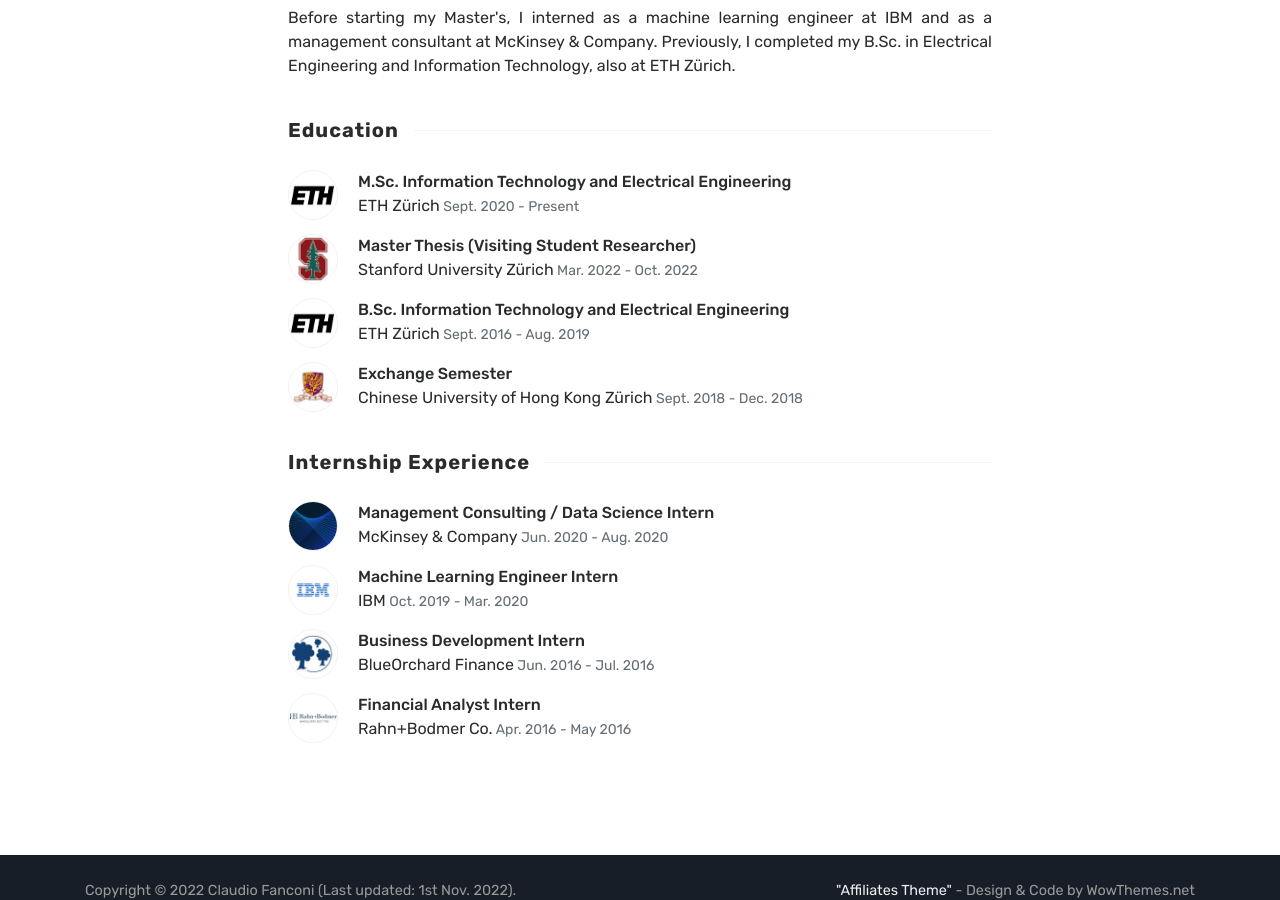
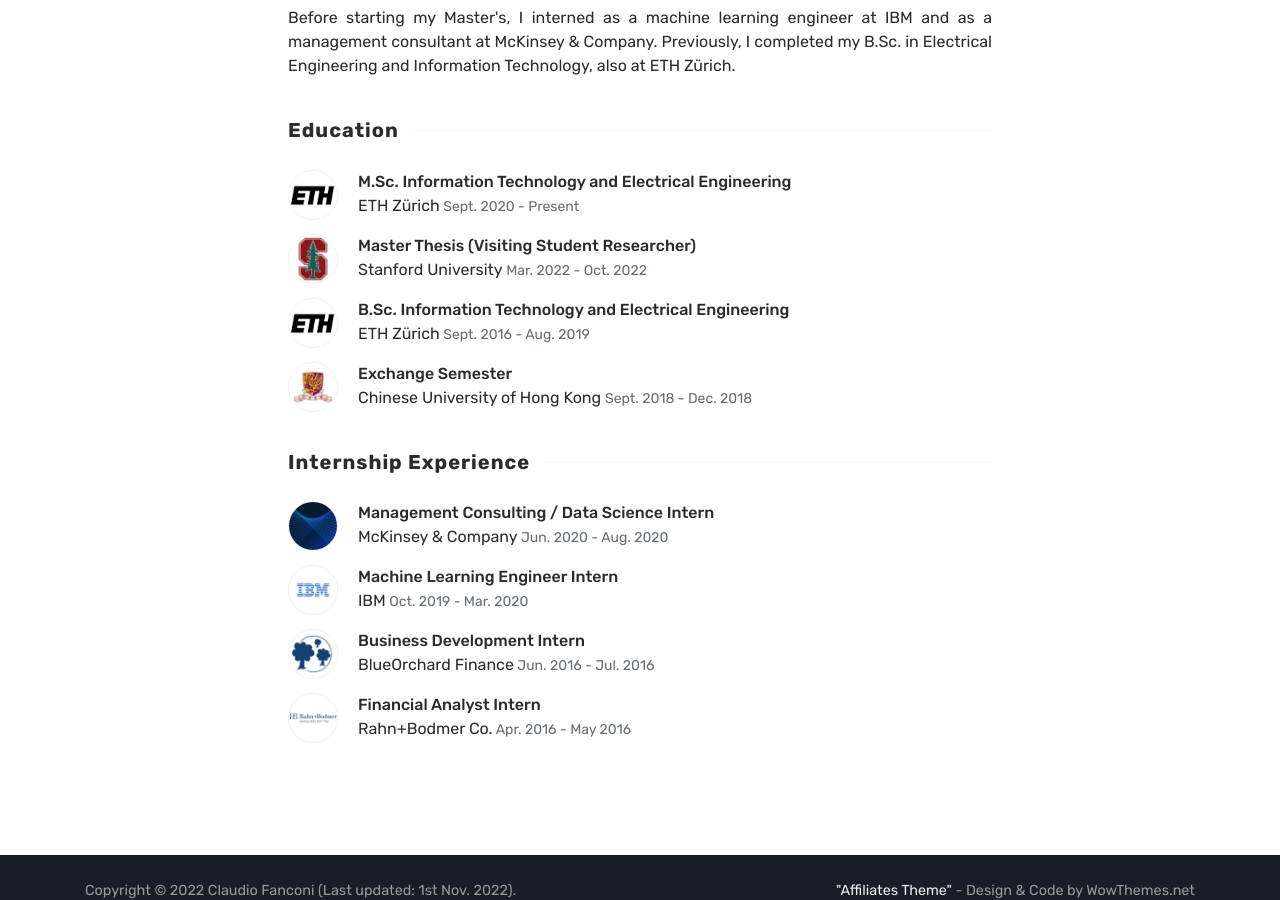
Before and after one commit to fanconic/fanconic.github.io, a Jekyll site: the page built from index.html, in a window 1280 px wide and 900 px high, scrolled down 694 px. Built offline with Jekyll 4.4.1, drawn with Linux system fonts in a browser that asks for light colours.

Commit message:
typo fix

```diff
--- a/index.html
+++ b/index.html
@@ -42,7 +42,7 @@ title: Home
             <img class="rounded-circle img-responsive pull-left" src="{{ site.baseurl }}/assets/images/about/stanford.jpeg"
                 alt="Stanford University">
             <p><span style="font-weight: 500;">Master Thesis (Visiting Student Researcher)</span><br />Stanford University
-                Zürich<span class="text-muted" style="font-size: 14px;"> Mar. 2022 - Oct. 2022</span></p>
+                <span class="text-muted" style="font-size: 14px;"> Mar. 2022 - Oct. 2022</span></p>
             <img class="rounded-circle img-responsive pull-left" src="{{ site.baseurl }}/assets/images/about/e2.png"
                 alt="ETH Zürich">
             <p><span style="font-weight: 500;">B.Sc. Information Technology and Electrical Engineering</span><br />ETH
@@ -50,7 +50,7 @@ title: Home
             <img class="rounded-circle img-responsive pull-left" src="{{ site.baseurl }}/assets/images/about/chuk.jpeg"
                 alt="Chinese University of Hong Kong">
             <p><span style="font-weight: 500;">Exchange Semester</span><br />Chinese University of Hong Kong
-                Zürich<span class="text-muted" style="font-size: 14px;"> Sept. 2018 - Dec. 2018</span></p>
+                <span class="text-muted" style="font-size: 14px;"> Sept. 2018 - Dec. 2018</span></p>
         </div>
         <br />
         <div class="wrapintro-title">
```
